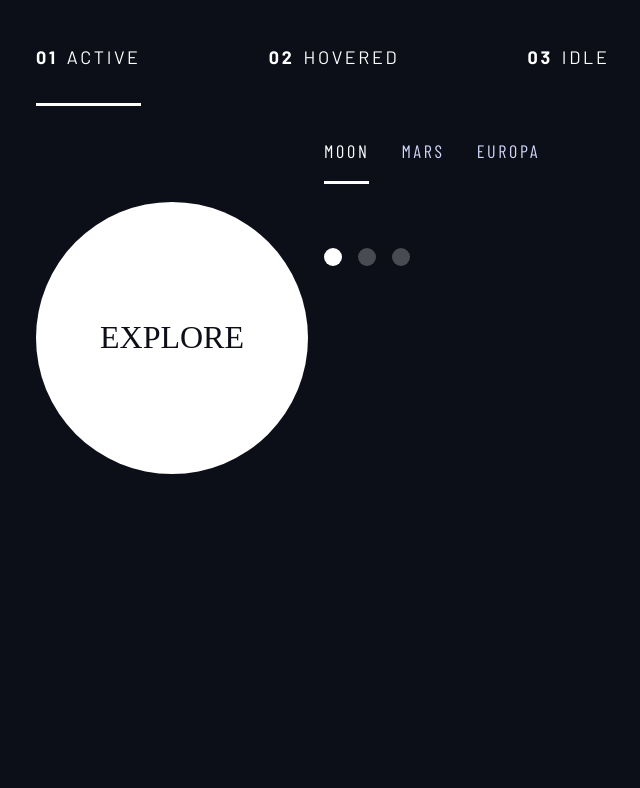
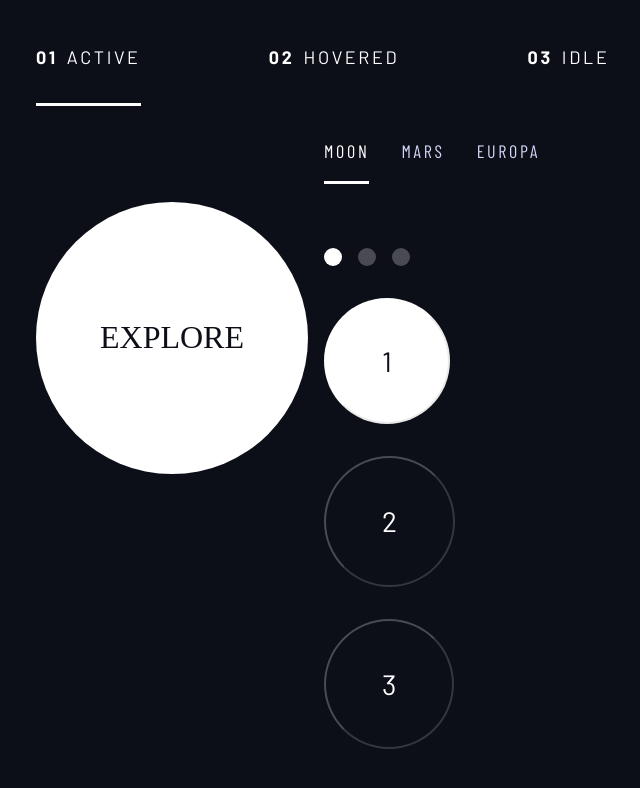
Before and after one commit to mldrenth/space_travel_design_system, a website built with webpack: page design-sytem.html in a window 1280 px wide. Shown: the part 1391-2179 px from the top of the page, without its empty margins (0-640 px from the left). Before the commit the page ends 2057 px from the top, so only its background shows below. Built offline with nearby package versions, Linux system fonts and the light colour scheme; a web font is replaced by a local one.

Commit message:
Add number indicators

```diff
--- a/design-sytem.html
+++ b/design-sytem.html
@@ -140,6 +140,12 @@
                     </div>
 
                     <!-- Numbers -->
+
+                    <div class=" flow number-indicators fs-500" style="--flow-space: 2rem;">
+                        <button aria-selected="true" >1</button>
+                        <button aria-selected="false" >2</button>
+                        <button aria-selected="false" >3</button>
+                    </div>
                 </div>
             </div>
 
--- a/index.css
+++ b/index.css
@@ -285,3 +285,30 @@ select {
     background-color: hsl( var(--clr-white) / 1);
 
 }
+
+.number-indicators > button{
+    display: flex;
+    flex-direction: column;
+    border-radius: 50%;
+    aspect-ratio: 1;
+    cursor: pointer;
+    padding: 0 2em;
+    background-color: hsl( var(--clr-dark) );
+    color: hsl( var(--clr-white) / 1);
+    border-color: hsl( var(--clr-white) / .25);
+    align-items: center;
+    justify-content: center;
+
+
+}
+
+.number-indicators > button:hover,
+.number-indicators > button:focus {
+    border-color: hsl( var(--clr-white) / 1);
+}
+
+.number-indicators > [aria-selected="true"]{
+    background-color: hsl( var(--clr-white) / 1);
+    color:hsl( var(--clr-dark) );
+
+}
```
